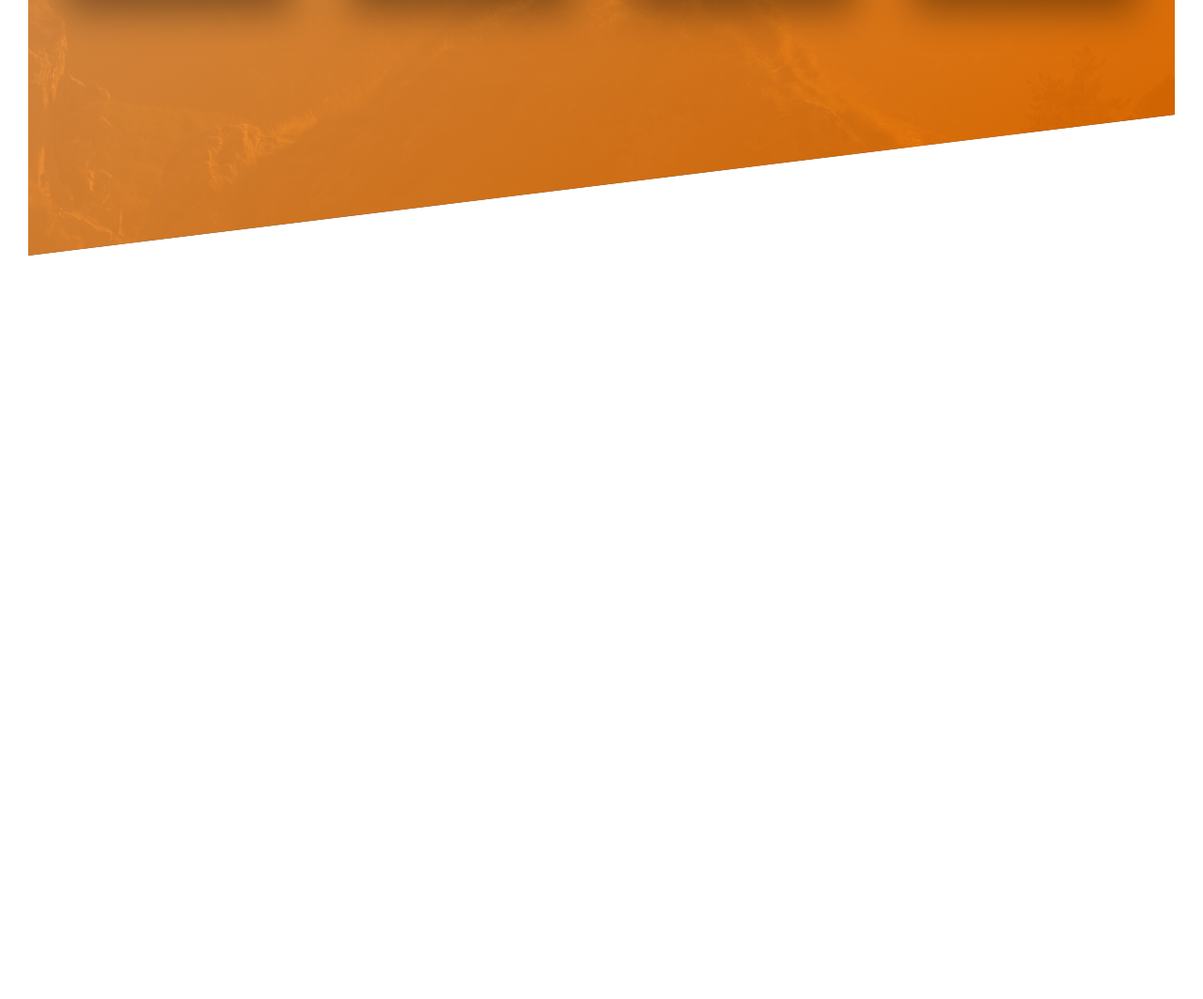
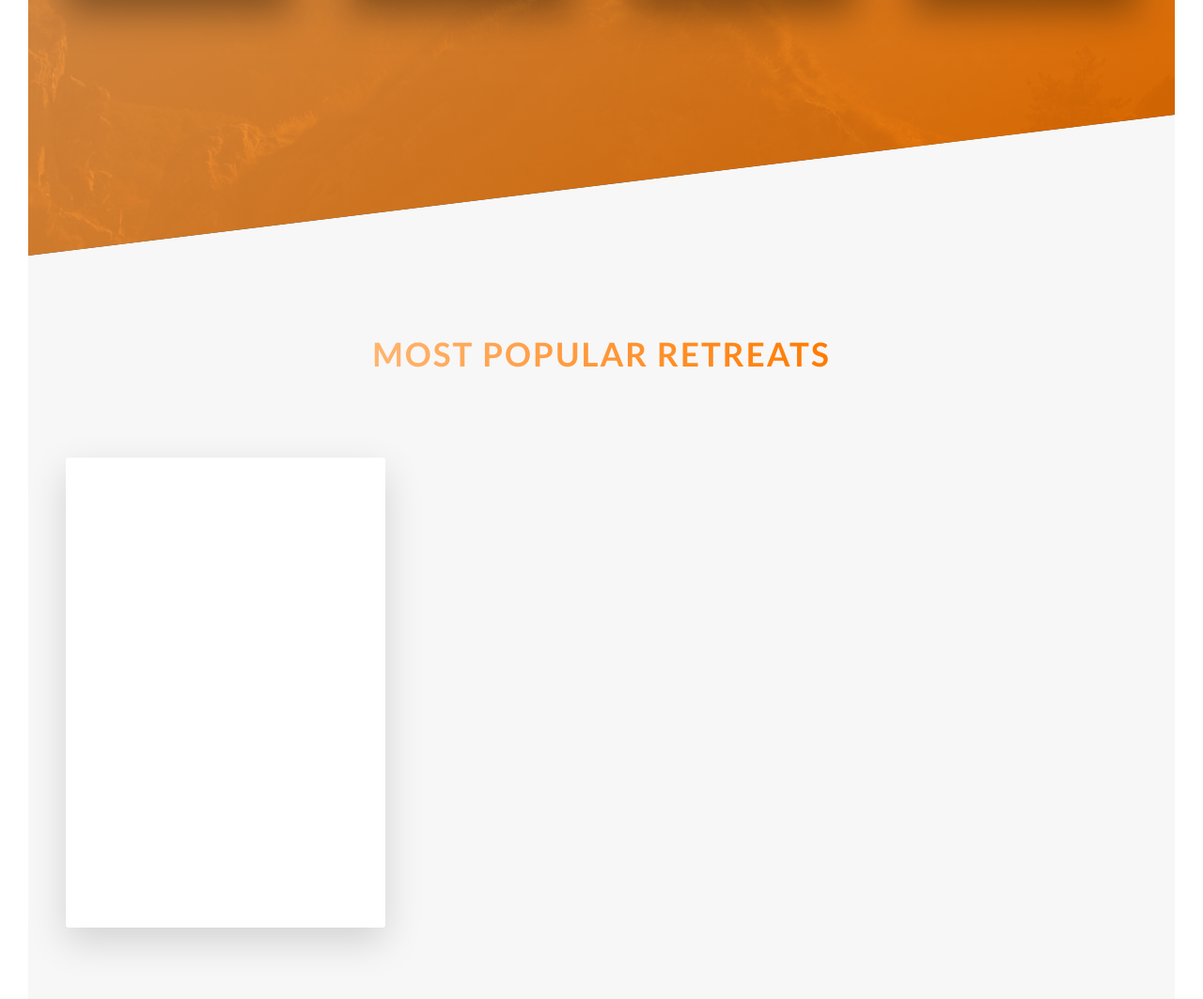
Before and after one commit to MareikeHeuer/body-and-mind, a website: page index.html in a window 1280 px wide. Shown: the part 2015-3078 px from the top of the page at 94% size. Before the commit the page ends 2287 px from the top, so only its background shows below. Drawn offline with Linux system fonts and the light colour scheme; files whose address does not match are found by name.

Commit message:
retreats-section layout, card component layout and animation

```diff
--- a/index.html
+++ b/index.html
@@ -129,6 +129,24 @@
           </div>
         </div>
       </section>
+
+      <section class="section-retreats">
+        <div class="u-center-text u-margin-bottom-big">
+          <h2 class="heading-secondary">Most popular retreats</h2>
+        </div>
+        <div class="row">
+          <div class="col-1-of-3">
+            <div class="card">
+              <div class="card__side card__side--front">FRONT</div>
+              <div class="card__side card__side--back card__side--back-1">
+                BACK
+              </div>
+            </div>
+          </div>
+          <div class="col-1-of-3"><div class="card"></div></div>
+          <div class="col-1-of-3"><div class="card"></div></div>
+        </div>
+      </section>
     </main>
 
     <!-- <section class="grid">
--- a/sass/abstracts/_variables.scss
+++ b/sass/abstracts/_variables.scss
@@ -2,6 +2,12 @@
 $color-primary: #ff9633;
 $color-primary-light: #ffb570;
 $color-primary-dark: #ff7a00;
+
+$color-secondary-light: #2cb52c;
+$color-secondary-dark: #228b22;
+
+$color-tertiary-light: #4328f6;
+$color-tertiary-dark: #2509d7;
 
 $color-black: #000;
 $color-white: #fff;
--- /dev/null
+++ b/sass/components/_card.scss
@@ -0,0 +1,46 @@
+.card {
+  position: relative;
+  perspective: 150rem; // for the rotation perspective has to be set on parent elemtn
+  -moz-perspective: 150rem;
+  height: 50rem;
+
+  &__side {
+    position: absolute;
+    top: 0;
+    left: 0;
+
+    height: 50rem;
+    transition: all 0.8s ease;
+    color: white;
+    font-size: 2rem;
+    width: 100%;
+    backface-visibility: hidden; // hides backpart of an element, will display backside of card normally
+    height: 50rem;
+    border-radius: 0.3rem;
+    box-shadow: 0 1.5rem 4rem rgba($color-black, 0.15);
+
+    &--front {
+      background-color: $color-white;
+    }
+
+    &--back {
+      transform: rotateY(180deg);
+
+      &-1 {
+        background-image: linear-gradient(
+          to right bottom,
+          $color-secondary-light,
+          $color-secondary-dark
+        );
+      }
+    }
+  }
+
+  &:hover &__side--front {
+    transform: rotateY(180deg);
+  }
+
+  &:hover &__side--back {
+    transform: rotateY(0);
+  }
+}
--- a/sass/main.scss
+++ b/sass/main.scss
@@ -8,6 +8,7 @@
 @import "base/utilities";
 
 @import "components/button";
+@import "components/card";
 @import "components/composition";
 @import "components/feature-box";
 
--- a/sass/pages/_home.scss
+++ b/sass/pages/_home.scss
@@ -22,3 +22,9 @@
     transform: skewY(7deg);
   }
 }
+
+.section-retreats {
+  background-color: $color-grey-light-1;
+  padding: 25rem 0 50rem 0;
+  margin-top: -10rem;
+}
```
Also changed, not shown: css/style.css, img/nat-1-large.jpg, img/nat-1.jpg, img/nat-3-large.jpg, img/nat-3.jpg, img/nat-5.jpg, 1 other file.
